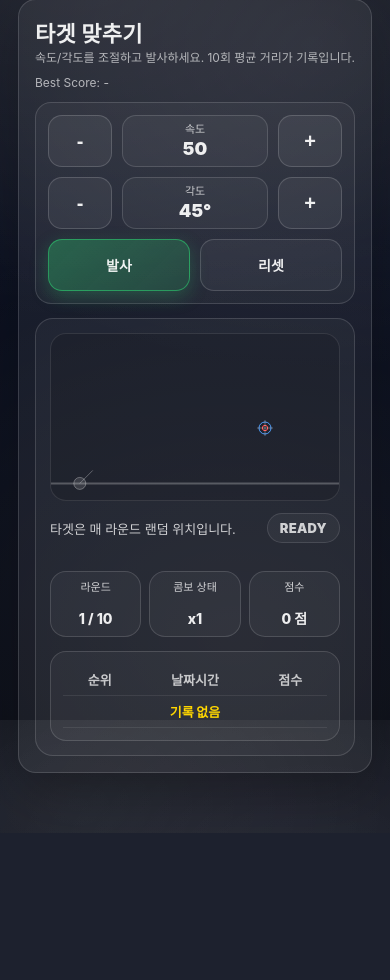
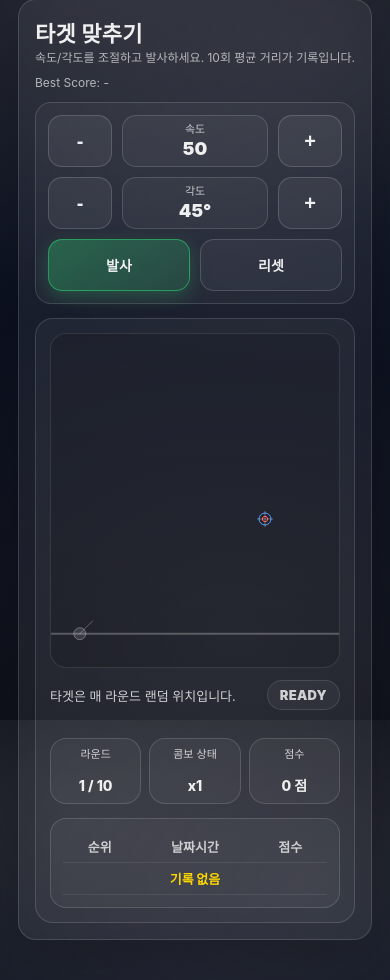
Before and after one commit to insupkwak/forder, a Flask app: page /target in a window 390 px wide. Shown: the part 124-1104 px from the top of the page. Before the commit the page ends 897 px from the top, so only its background shows below. Run offline with Flask 3, Linux system fonts and the light colour scheme.

Commit message:
Add files via upload

```diff
--- a/templates/target_game.html
+++ b/templates/target_game.html
@@ -316,6 +316,19 @@ canvas{
 .score-table tbody tr:nth-child(2) td:first-child{ color: silver; font-weight: 900; }
 .score-table tbody tr:nth-child(3) td:first-child{ color: #cd7f32; font-weight: 900; }
 
+@media (max-width: 640px){
+
+  .canvas-wrap{
+    aspect-ratio: 900 / 1040;   /* 기존 900x520 → 2배 높이 */
+  }
+
+  canvas{
+    height: 100% !important;
+  }
+}
+
+
+
   </style>
 </head>
 
```
